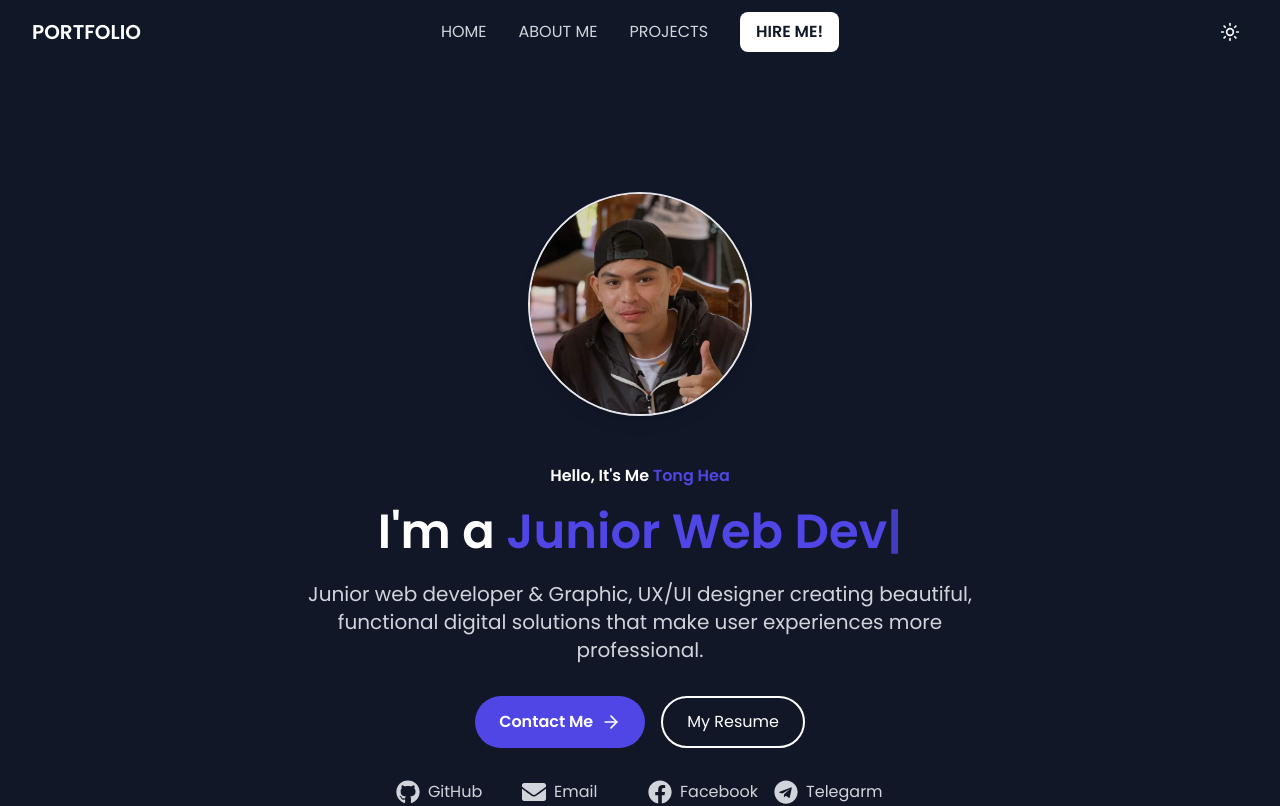
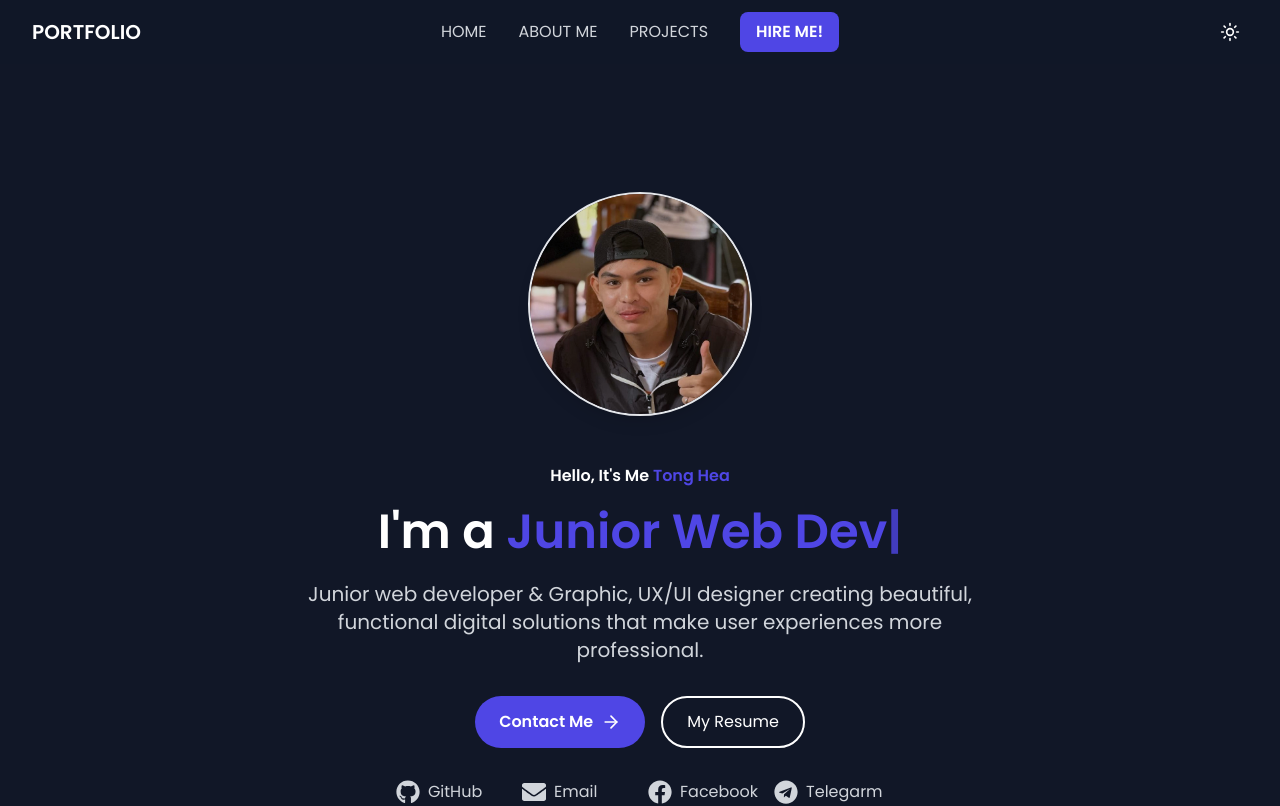
Before and after one commit to HongTongHea/My-Portfolio-, a React (Vite) app: page / in a window 1280 px wide. Shown: the top 806 px of the page. Built offline with nearby package versions, Linux system fonts and the light colour scheme.

Commit message:
Update Navigation.jsx

```diff
--- a/src/components/Navigation.jsx
+++ b/src/components/Navigation.jsx
@@ -86,8 +86,8 @@ export function Navigation({
               }}
               className={`px-4 py-2 rounded-lg font-semibold transition-colors ${
                 darkMode
-                  ? "bg-white text-gray-900 hover:bg-gray-200"
-                  : "bg-gray-900 text-white hover:bg-gray-700"
+                  ? "bg-indigo-600 text-white hover:bg-indigo-700"
+                  : "bg-indigo-600 text-white hover:bg-indigo-700"
               }`}
             >
               HIRE ME!
@@ -200,8 +200,8 @@ export function Navigation({
               }}
               className={`px-4 py-2 rounded-lg font-semibold text-center transition-colors ${
                 darkMode
-                  ? "bg-white text-gray-900 hover:bg-gray-200"
-                  : "bg-gray-900 text-white hover:bg-gray-700"
+                  ? "bg-indigo-600 text-white hover:bg-indigo-700"
+                  : "bg-indigo-600 text-white hover:bg-indigo-700"
               }`}
             >
               HIRE ME!
```
